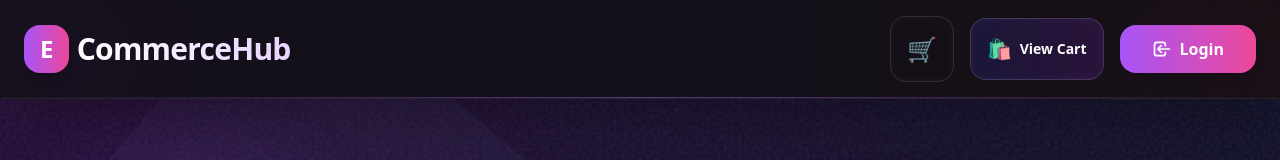
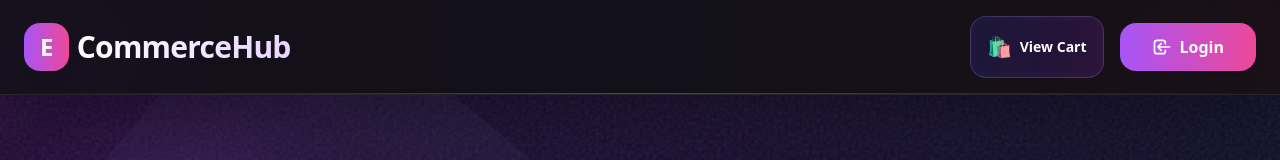
Before and after one commit to rajayush01/ECommerceHub, a React (Create React App) app: page / in a window 1280 px wide. Shown: the top 160 px of the page. Built offline with nearby package versions, Linux system fonts and the light colour scheme; the HTML template or start-up script is replaced by a standard one.

Commit message:
Update Navbar.jsx

```diff
--- a/src/components/Navbar.jsx
+++ b/src/components/Navbar.jsx
@@ -1,12 +1,12 @@
 import { Link } from "react-router-dom";
-import CartSlide from "./CartSlide";
+// import CartSlide from "./CartSlide";
 import { useCart } from "../contexts/CartContext.jsx";
-import { useState } from "react";
+// import { useState } from "react";
 import { useAuth } from "../contexts/AuthContext.jsx";
 
 export default function Navbar() {
   const { user, logout } = useAuth();
-  const [open, setOpen] = useState(false);
+  // const [open, setOpen] = useState(false);
   const { state } = useCart();
   const count = state.items.reduce((s,i)=>s+i.qty, 0);
 
@@ -36,7 +36,7 @@ export default function Navbar() {
           </Link>
 
           <div className="flex items-center space-x-4">
-            <button
+            {/* <button
               onClick={()=>setOpen(!open)}
               className="relative group bg-white/5 backdrop-blur-sm hover:bg-white/10 p-4 rounded-2xl transition-all duration-300 hover:scale-110 border border-white/10 hover:border-white/20"
               title="Quick Cart View"
@@ -50,7 +50,7 @@ export default function Navbar() {
               )}
 
               <div className="absolute inset-0 bg-gradient-to-r from-purple-500/50 to-pink-500/50 rounded-2xl blur-lg opacity-0 group-hover:opacity-30 transition-opacity duration-300"></div>
-            </button>
+            </button> */}
 
             <Link
               to="/cart"
@@ -110,7 +110,7 @@ export default function Navbar() {
         <div className="absolute bottom-0 left-0 right-0 h-px bg-gradient-to-r from-transparent via-purple-500 to-transparent opacity-50"></div>
       </header>
 
-      {open && <CartSlide />}
+      {/* {open && <CartSlide />} */}
     </>
   );
 }
```
